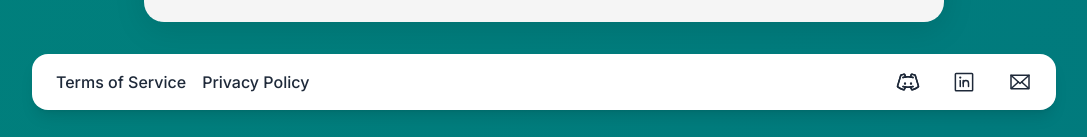
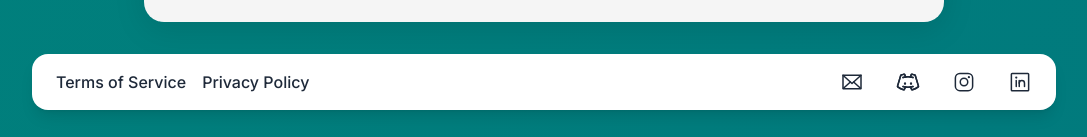
Before and after one commit to Prototyp3Tech/prototy3websiteTemp, a React (Vite) app: page / in a window 1280 px wide. Shown: the part 4478-4615 px from the top of the page, without its empty margins (96-1183 px from the left). Built offline with nearby package versions, Linux system fonts and the light colour scheme; no server answers; the database is empty.

Commit message:
added instagram link

```diff
--- a/src/components/Footer.tsx
+++ b/src/components/Footer.tsx
@@ -1,4 +1,4 @@
-import { DiscordLogo, LinkedinLogo, Envelope } from "phosphor-react";
+import { DiscordLogo, LinkedinLogo, Envelope, InstagramLogo } from "phosphor-react";
 
 
 const Footer: React.FC = () => {
@@ -23,6 +23,9 @@ const Footer: React.FC = () => {
 
             {/* Nav */}
             <nav className="flex gap-4 sm:gap-6 md:gap-8 items-center">
+              <a href="mailto:prototyp3.org@gmail.com" aria-label="Email">
+                <Envelope size={24} weight="regular" className="text-gray-800 hover:text-teal-600 transition-colors" />
+              </a>
               <a
                 href="https://discord.gg/AFbmtddjUz"
                 aria-label="Discord"
@@ -32,15 +35,20 @@ const Footer: React.FC = () => {
                 <DiscordLogo size={24} weight="regular" className="text-gray-800 hover:text-teal-600 transition-colors" />
               </a>
               <a
+                href="https://www.instagram.com/prototyp3_org/"
+                aria-label="Instagram"
+                target="_blank"
+                rel="noopener noreferrer"
+              >
+                <InstagramLogo size={24} weight="regular" className="text-gray-800 hover:text-teal-600 transition-colors" />
+              </a>
+              <a
                 href="https://www.linkedin.com/company/prototyp3-org/"
                 aria-label="LinkedIn"
                 target="_blank"
                 rel="noopener noreferrer"
               >
                 <LinkedinLogo size={24} weight="regular" className="text-gray-800 hover:text-teal-600 transition-colors" />
-              </a>
-              <a href="mailto:prototyp3.org@gmail.com" aria-label="Email">
-                <Envelope size={24} weight="regular" className="text-gray-800 hover:text-teal-600 transition-colors" />
               </a>
             </nav>
 
```
